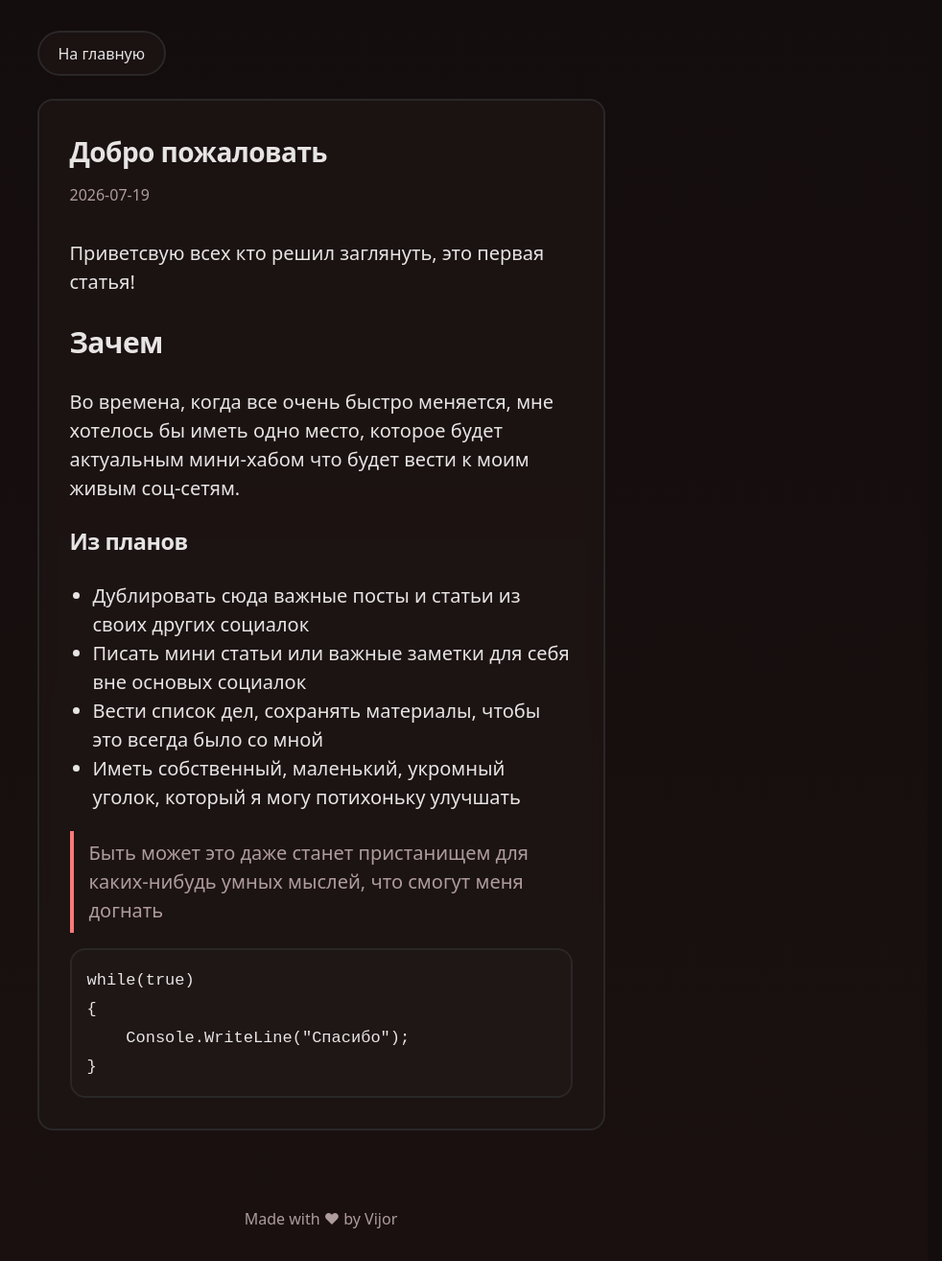
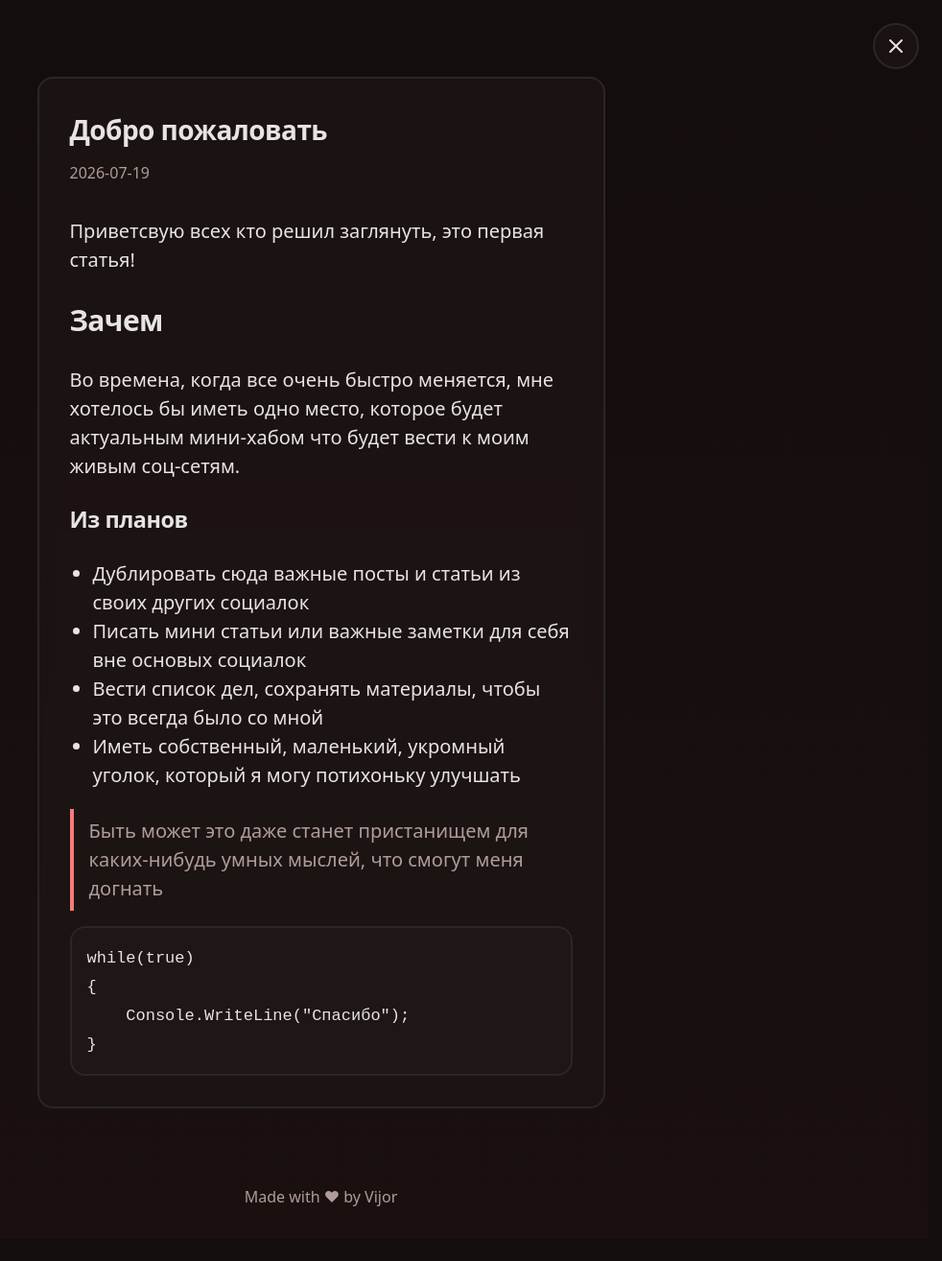
Before and after one commit to Vijorich/SocialLinker, a Jekyll site: the page built from _posts/2026-07-20-welcome.md, in a window 1280 px wide. Shown: the whole page at 96% size, without its empty margins (298-1280 px from the left). Built offline with Jekyll 4.4.1, drawn with Linux system fonts in a browser that asks for light colours; after the commit the page ends 1291 px from its top, so only the background shows below that.

Commit message:
Continue to post redesign

```diff
--- a/_includes/icon.html
+++ b/_includes/icon.html
@@ -27,6 +27,8 @@ Avoids CDN dep, keeps site self-contained. No name = nothing rendered.
 <svg viewBox="0 0 24 24" width="32" height="32" fill="currentColor" aria-hidden="true"><path d="M2.661 14.337 6.801 0h6.362L11.88 4.444l-.038.077-3.378 11.733h3.15c-1.321 3.289-2.35 5.867-3.086 7.733-5.816-.063-7.442-4.228-6.02-9.155M8.554 24l7.67-11.035h-3.25l2.83-7.073c4.852.508 7.137 4.33 5.791 8.952C20.16 19.81 14.344 24 8.68 24h-.127z"/></svg>
 {% when 'external' %}
 <svg class="external-link-icon" viewBox="0 0 24 24" width="32" height="32" fill="currentColor" aria-hidden="true"><path d="M6.343 6.343v1.994l7.899.007-8.606 8.606 1.414 1.414 8.606-8.606.007 7.899h1.994V6.343z"/></svg>
+{% when 'close' %}
+<svg viewBox="0 0 24 24" width="32" height="32" fill="none" stroke="currentColor" stroke-width="2" stroke-linecap="round" aria-hidden="true"><path d="M18 6 6 18"/><path d="m6 6 12 12"/></svg>
 {% else %}
 <svg viewBox="0 0 24 24" width="32" height="32" fill="none" stroke="currentColor" stroke-width="2" stroke-linecap="round" stroke-linejoin="round" aria-hidden="true"><circle cx="12" cy="12" r="10"/><path d="M2 12h20"/><path d="M12 2a15.3 15.3 0 0 1 4 10 15.3 15.3 0 0 1-4 10"/><path d="M12 2a15.3 15.3 0 0 0-4 10 15.3 15.3 0 0 0 4 10"/></svg>
 {% endcase %}
--- a/_layouts/default.html
+++ b/_layouts/default.html
@@ -13,6 +13,7 @@
   <link rel="icon" href="{{ site.data.profile.avatar | relative_url }}">
   <link rel="stylesheet" href="{{ '/assets/style.css' | relative_url }}">
   {% if site.data.profile.background.image %}<style>html { --scrollbar-track: url('{{ site.data.profile.background.image | relative_url }}'); }</style>{% endif %}
+  <script>history.scrollRestoration='manual'</script>
 </head>
 {% if site.data.profile.background.image %}
 {% assign bg = site.data.profile.background %}
@@ -33,7 +34,8 @@
 
 <script>
 if(window.matchMedia('(hover:hover)').matches){document.querySelectorAll('.link-card').forEach(c=>{c.addEventListener('mousemove',e=>{let r=c.getBoundingClientRect(),dx=(e.clientX-r.left)/r.width-.5,dy=(e.clientY-r.top)/r.height-.5;c.style.transform=`translate(${dx*8}px,${dy*8}px)`});c.addEventListener('mouseleave',()=>{c.style.transform=''})})}else{document.querySelectorAll('.link-card').forEach(c=>{c.addEventListener('touchstart',()=>{c.style.transform=''})})}
-(function(){const cards=document.querySelectorAll('.post-card');if(!cards.length)return;const back=sessionStorage.getItem('vt-post-href');if(back){sessionStorage.removeItem('vt-post-href');const m=document.querySelector('.post-card[href="'+back+'"]');if(m)m.style.viewTransitionName='post-hero'}cards.forEach(c=>c.addEventListener('click',()=>{cards.forEach(x=>x.style.viewTransitionName='');sessionStorage.setItem('vt-post-href',c.getAttribute('href'));c.style.viewTransitionName='post-hero'}))})();
+(function(){const a=document.querySelector('.post-article');if(!a)return;const close=document.querySelector('.post-close');const goBack=()=>{if(history.length>1){history.back()}else{location.href='{{ "/" | relative_url }}'}};if(close)close.addEventListener('click',goBack);document.addEventListener('click',e=>{if(e.target.closest('.post-article')||e.target.closest('.post-close')||e.defaultPrevented)return;goBack()})})();
+(function(){const cards=document.querySelectorAll('.post-card');if(!cards.length)return;const sc=sessionStorage.getItem('home-scroll');if(sc!==null){sessionStorage.removeItem('home-scroll');window.scrollTo(0,+sc)}const back=sessionStorage.getItem('vt-post-href');if(back){sessionStorage.removeItem('vt-post-href');const m=document.querySelector('.post-card[href="'+back+'"]');if(m)m.style.viewTransitionName='post-hero'}cards.forEach(c=>c.addEventListener('click',()=>{cards.forEach(x=>x.style.viewTransitionName='');sessionStorage.setItem('vt-post-href',c.getAttribute('href'));sessionStorage.setItem('home-scroll',window.scrollY);c.style.viewTransitionName='post-hero'}));window.addEventListener('pageshow',()=>{if(document.querySelectorAll('.post-card').length)sessionStorage.removeItem('home-scroll')})})();
 </script>
 </body>
 </html>
--- a/_layouts/post.html
+++ b/_layouts/post.html
@@ -2,7 +2,7 @@
 layout: default
 ---
 <div class="post-single">
-  <a class="post-back" href="{{ '/' | relative_url }}">{{ site.data.locale.back_home | default: "← Home" }}</a>
+  <button class="post-close" type="button" aria-label="Закрыть">{% include icon.html name='close' %}</button>
   <article class="post-article">
     <header class="post-header">
       <h1 class="post-title">{{ page.title | escape }}</h1>
--- a/assets/style.css
+++ b/assets/style.css
@@ -43,8 +43,8 @@ a { color: var(--accent); }
   width: 100%;
 }
 
-/* Single post reuses .container */
-.post-single { max-width: var(--max-width); margin: 0 auto; padding: 2rem 1.5rem 3rem; font-size: 1.25rem; flex: 1; width: 100%; }
+/* Single post reuses .container; padding-top clears the fixed close button */
+.post-single { max-width: var(--max-width); margin: 0 auto; padding: 5rem 1.5rem 3rem; font-size: 1.25rem; flex: 1; width: 100%; }
 
 /* Hero */
 .hero {
@@ -181,28 +181,32 @@ a { color: var(--accent); }
 .post-content { line-height: 1.5; }
 .post-content img { max-width: 100%; height: auto; border-radius: var(--radius); }
 .post-content h1, .post-content h2, .post-content h3 { letter-spacing: -0.02em; }
-/* Back button — pill, matches link-card hover language */
-.post-back {
+/* Close button — fixed top-right, circular, same card-bg/blur language */
+.post-close {
+  position: fixed;
+  top: 1.5rem;
+  right: 1.5rem;
+  z-index: 10;
   display: inline-flex;
   align-items: center;
-  padding: 0.6rem 1.25rem;
+  justify-content: center;
+  width: 3rem;
+  height: 3rem;
   background: rgba(31, 22, 22, 0.65);
   backdrop-filter: blur(8px);
   -webkit-backdrop-filter: blur(8px);
   border: 0.125rem solid var(--border);
-  border-radius: 999px;
+  border-radius: 50%;
   color: var(--fg);
-  text-decoration: none;
-  font-weight: 500;
-  font-size: 1rem;
-  margin-bottom: 1.5rem;
+  cursor: pointer;
   transition: background 0.3s ease, border-color 0.3s ease, color 0.3s ease, scale 0.3s ease;
 }
-.post-back:hover {
+.post-close svg { width: 1.5rem; height: 1.5rem; }
+.post-close:hover {
   background: rgba(40, 28, 28, 0.85);
   border-color: var(--accent);
   color: var(--accent);
-  scale: 1.03;
+  scale: 1.08;
 }
 
 /* Projects */
@@ -295,7 +299,9 @@ a { color: var(--accent); }
 
 /* Mobile */
 @media (max-width: 480px) {
-  .container, .post-single { padding: 1.5rem 1rem 2.5rem; }
+  .container { padding: 1.5rem 1rem 2.5rem; }
+  .post-single { padding: 4.5rem 1rem 2.5rem; }
+  .post-close { top: 1rem; right: 1rem; width: 2.75rem; height: 2.75rem; }
   .post-article { padding: 1.25rem; }
   .nick { font-size: 2rem; }
   .post-card-head { flex-direction: column; align-items: flex-start; gap: 0.5rem; }
```
